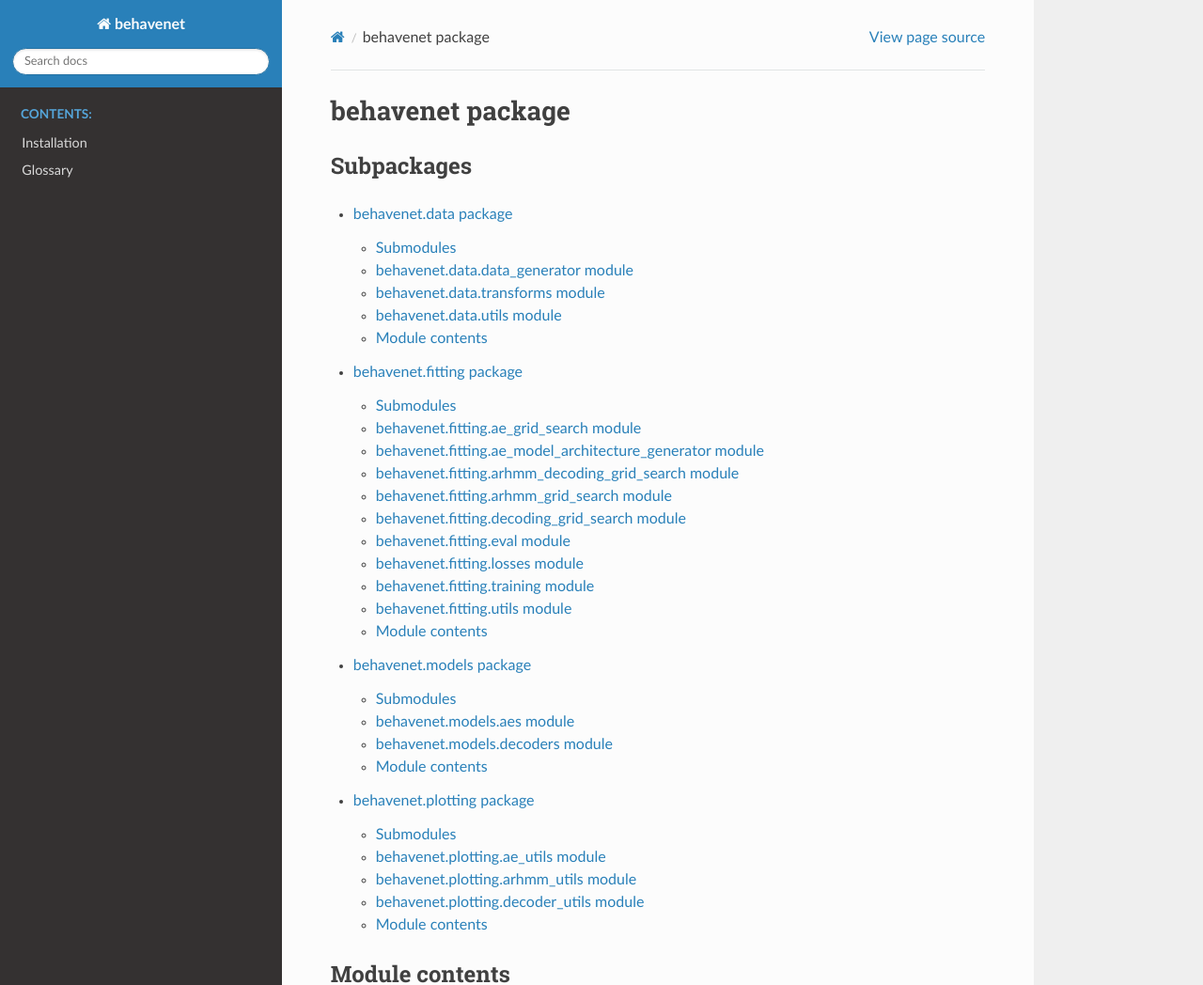
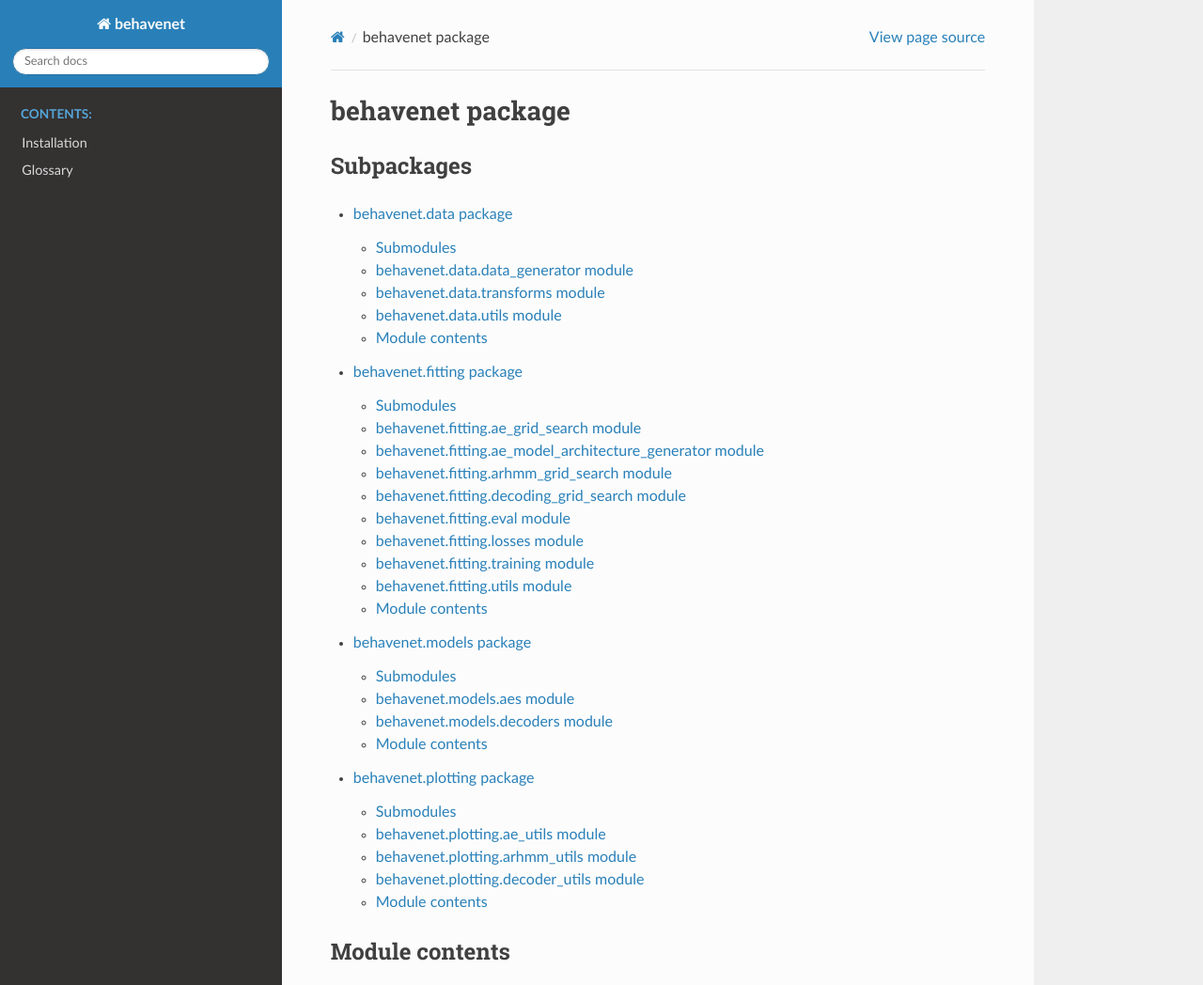
Before and after one commit to themattinthehatt/behavenet, a Sphinx documentation site: the page built from docs/source/behavenet.rst, in a window 1280 px wide and 1306 px high, cut to the strip 0-1048 px from the top of the window. Shown: the whole strip at 94% size. Built offline with Sphinx 7.4.7 and the Read the Docs theme 2.0.0, drawn with Linux system fonts in a browser that asks for light colours.

Commit message:
cleaning up sphinx docs

```diff
--- a/docs/source/behavenet.fitting.rst
+++ b/docs/source/behavenet.fitting.rst
@@ -16,14 +16,6 @@ behavenet.fitting.ae\_model\_architecture\_generator module
 -----------------------------------------------------------
 
 .. automodule:: behavenet.fitting.ae_model_architecture_generator
-   :members:
-   :undoc-members:
-   :show-inheritance:
-
-behavenet.fitting.arhmm\_decoding\_grid\_search module
-------------------------------------------------------
-
-.. automodule:: behavenet.fitting.arhmm_decoding_grid_search
    :members:
    :undoc-members:
    :show-inheritance:
```
